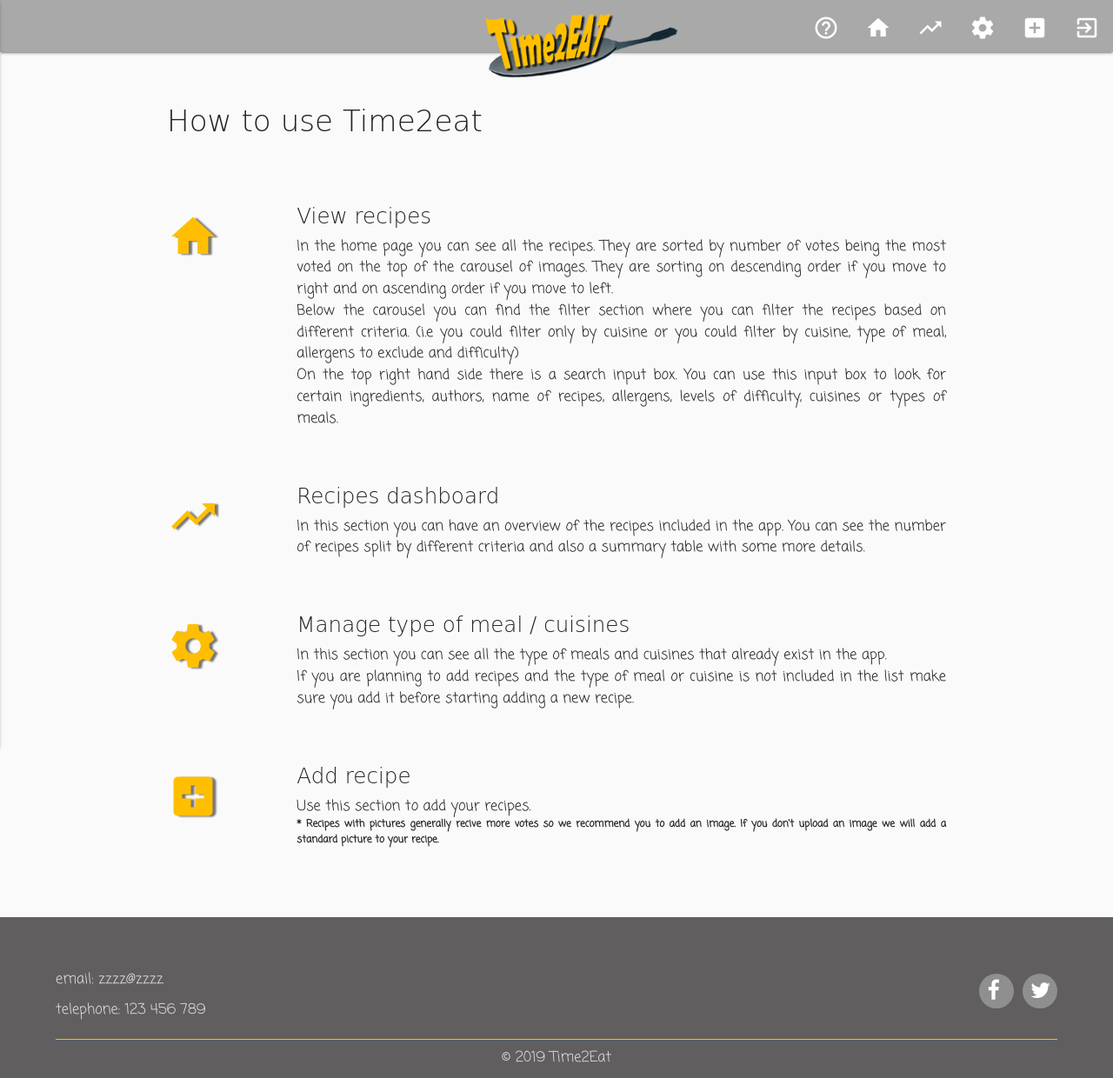
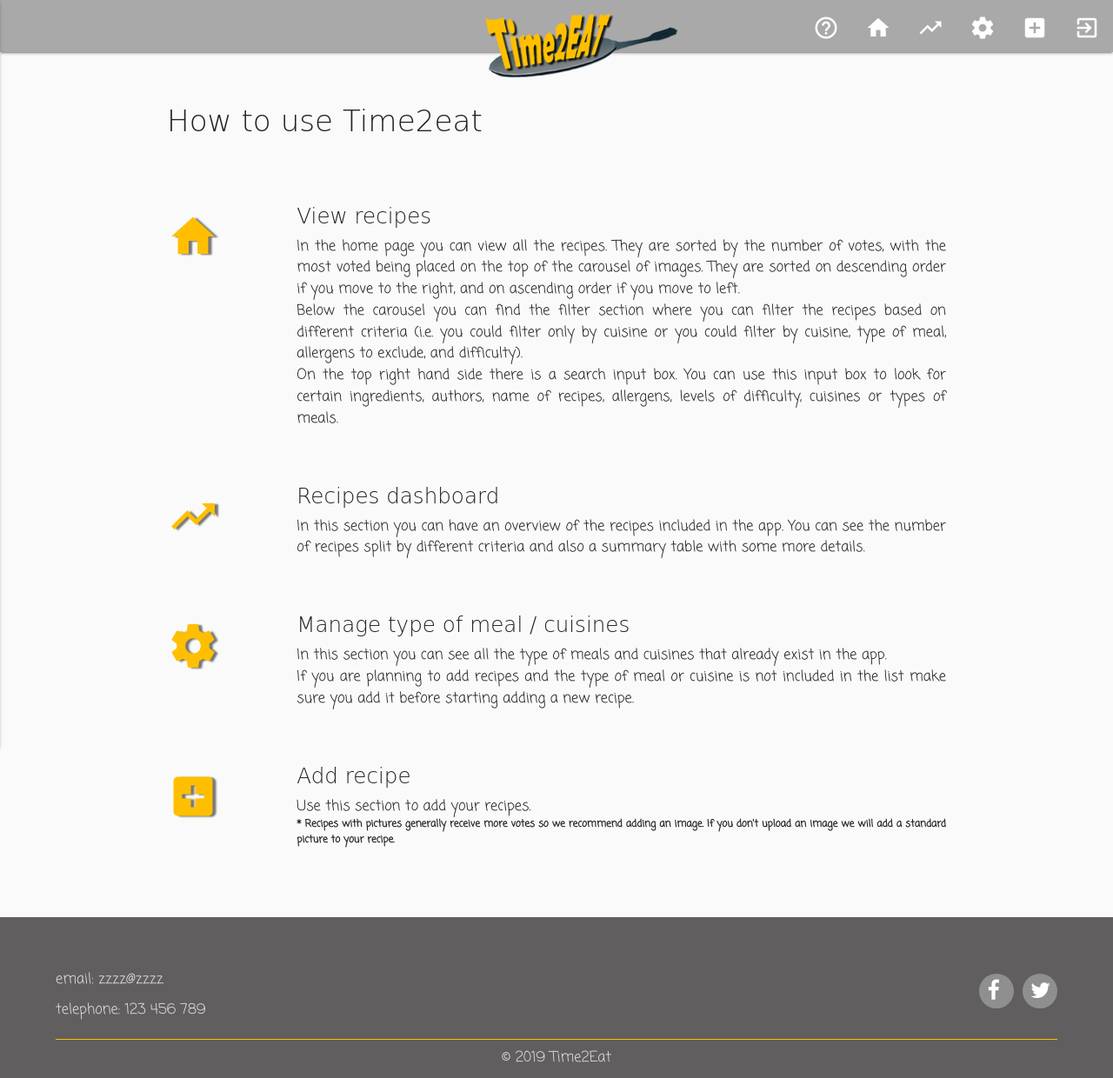
Before and after one commit to elenasacristan/CookBook, a Flask app: page /tips in a window 1280 px wide. Shown: the whole page at 87% size. Run offline with Flask 2, Linux system fonts and the light colour scheme; data that the repository does not hold is empty; some libraries are stand-ins or nearby versions; some web fonts are replaced.

Commit message:
typos fixed in tips.html

```diff
--- a/app.py
+++ b/app.py
@@ -73,6 +73,7 @@
 def string_to_array(string):
     array = string.split("\n")
     return array
+
 
 #home page, the recipes are sorted by votes. The most voted will be on the top one of the carousel and the it will be in descending order if you move to the right
 @app.route('/get_recipes')
--- a/templates/tips.html
+++ b/templates/tips.html
@@ -14,12 +14,12 @@
         </div>
         <div class="col offset-m2 m9 offset-l1 l10">
             <h5>View recipes</h5>
-            <p>In the home page you can see all the recipes. They are sorted by number of votes being the most voted on
-                the top of the carousel of images. They are sorting on descending order if you move to right and
-                on ascending order if you move to left. </p>
+            <p>In the home page you can view all the recipes. They are sorted by the number of votes, with the most
+                voted being placed on the top of the carousel of images. They are sorted on descending order if you move
+                to the right, and on ascending order if you move to left.</p>
             <p>Below the carousel you can find the filter section where you can filter the recipes based on different
-                criteria. (i.e you could filter only by cuisine or you could filter by cuisine, type of meal,
-                allergens to exclude and difficulty)</p>
+                criteria (i.e. you could filter only by cuisine or you could filter by cuisine, type of meal, allergens
+                to exclude, and difficulty).</p>
             <p>On the top right hand side there is a search input box. You can use this input box to look for certain
                 ingredients, authors, name of recipes, allergens, levels of difficulty, cuisines or types of meals.</p>
         </div>
@@ -41,9 +41,8 @@
         <div class="col offset-m2 m9 offset-l1 l10">
             <h5>Manage type of meal / cuisines</h5>
             <p>In this section you can see all the type of meals and cuisines that already exist in the app.</p>
-            <p> If you are
-                planning to add recipes and the type of meal or cuisine is not included in the list make sure you add it
-                before starting adding a new recipe. </p>
+            <p>If you are planning to add recipes and the type of meal or cuisine is not included in the list make sure
+                you add it before starting adding a new recipe.</p>
         </div>
     </div>
     <div class="row">
@@ -53,8 +52,8 @@
         <div class="col offset-m2 m9 offset-l1 l10">
             <h5>Add recipe</h5>
             <p>Use this section to add your recipes.</p>
-            <p class="note">* Recipes with pictures generally recive more votes so we recommend you to add an image. If
-                you don't upload an image we will add a standard picture to your recipe.</p>
+            <p class="note">* Recipes with pictures generally receive more votes so we recommend adding an image. If you
+                don't upload an image we will add a standard picture to your recipe.</p>
         </div>
     </div>
 </div>
```
